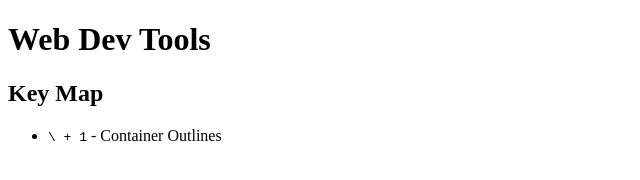
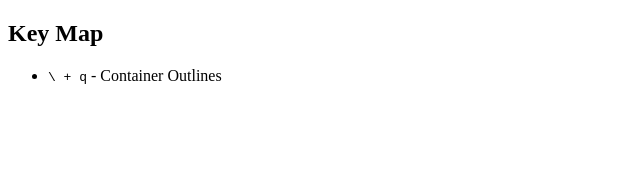
Before and after one commit to hudson-newey/web-dev-tools, a browser extension: page index.html in a window 1280 px wide. Shown: the whole page, without its empty margins (0-640 px from the left). Drawn offline with Linux system fonts and the light colour scheme.

Commit message:
Decrease console noise

```diff
--- a/index.html
+++ b/index.html
@@ -7,13 +7,9 @@
 </head>
 
 <body>
-    <h1>Web Dev Tools</h1>
-
-    <section>
-        <h2>Key Map</h2>
-        <ul>
-            <li><kbd>\ + 1</kbd> - Container Outlines</li>
-        </ul>
-    </section>
+    <h2>Key Map</h2>
+    <ul>
+        <li><kbd>\ + q</kbd> - Container Outlines</li>
+    </ul>
 </body>
 </html>
--- a/scripts/content.js
+++ b/scripts/content.js
@@ -30,7 +30,6 @@
     const activationKey = "\\";
 
     if (event.key === activationKey) {
-      console.log("Activating web dev tools modules");
       modifierActive = true;
       return;
     } else if (!modifierActive) {
@@ -41,11 +40,9 @@
 
     const moduleIdentifier = event.key;
     const foundModule = activeModules.get(moduleIdentifier);
-    console.debug("finding module", moduleIdentifier, foundModule);
     if (foundModule) {
       const newState = !foundModule.active;
       foundModule.callback(newState);
-      console.log(foundModule);
       foundModule.active = newState;
     } else {
         console.debug(`Could not find web dev tools module '${moduleIdentifier}'`);
```
